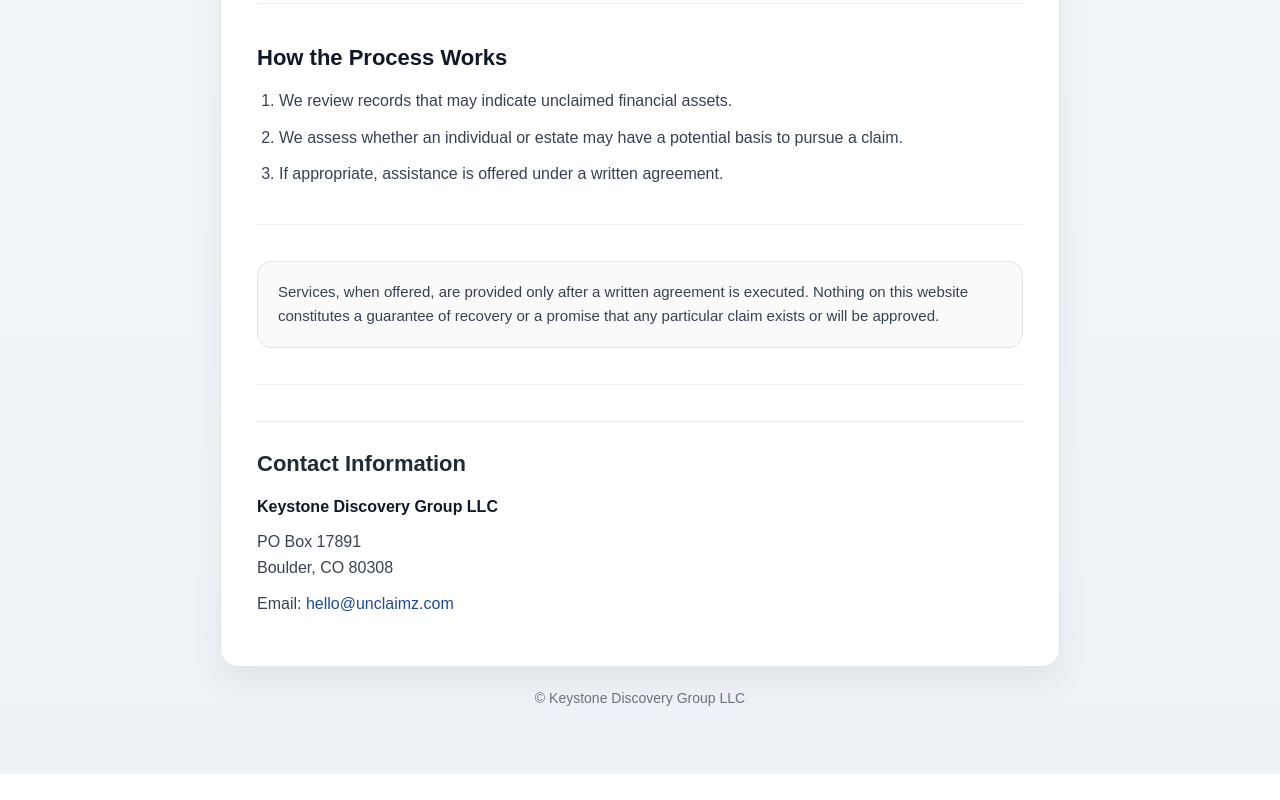
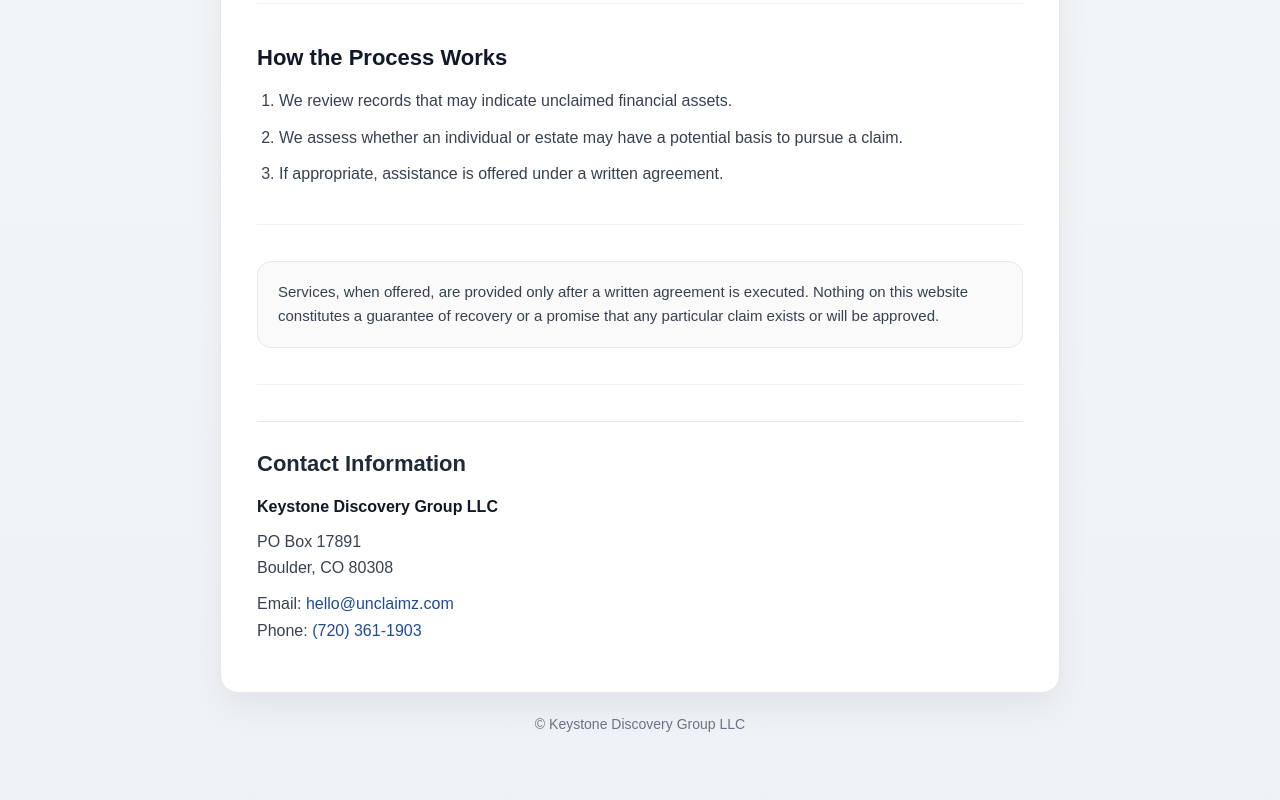
Before and after one commit to howiebenjamin/unclaimz-site, a plain HTML site: page index.html in a window 1280 px wide. Shown: the part 1106-1906 px from the top of the page. Before the commit the page ends 1880 px from the top, so only its background shows below. Drawn offline with Linux system fonts and the light colour scheme.

Commit message:
Update index.html

```diff
--- a/index.html
+++ b/index.html
@@ -370,8 +370,9 @@
           Boulder, CO 80308
         </p>
         <p>
-          Email: <a href="mailto:hello@unclaimz.com">hello@unclaimz.com</a>
-        </p>
+  Email: <a href="mailto:hello@unclaimz.com">hello@unclaimz.com</a><br />
+  Phone: <a href="tel:17203611903">(720) 361-1903</a>
+</p>
       </div>
     </div>
 
```
